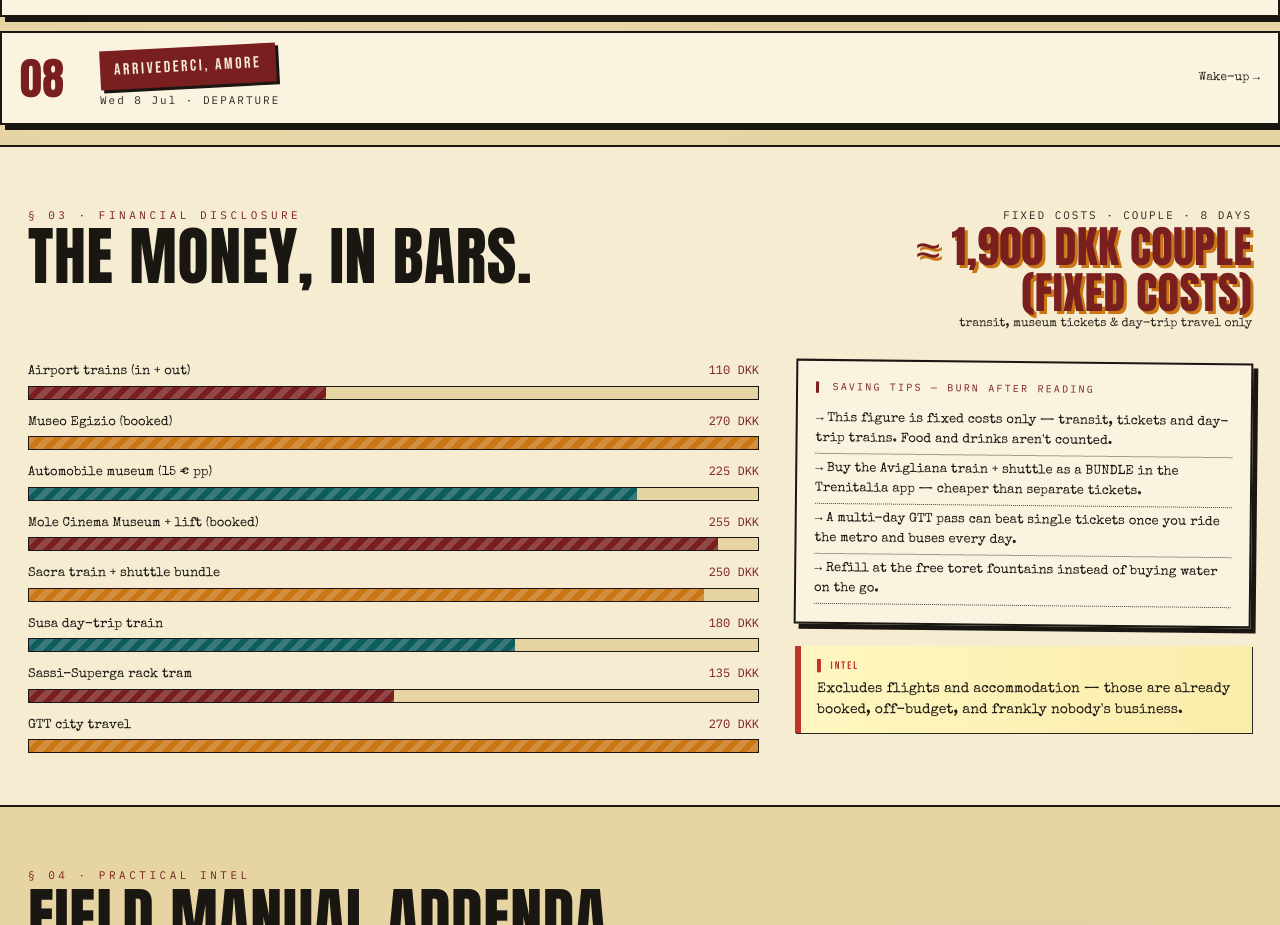
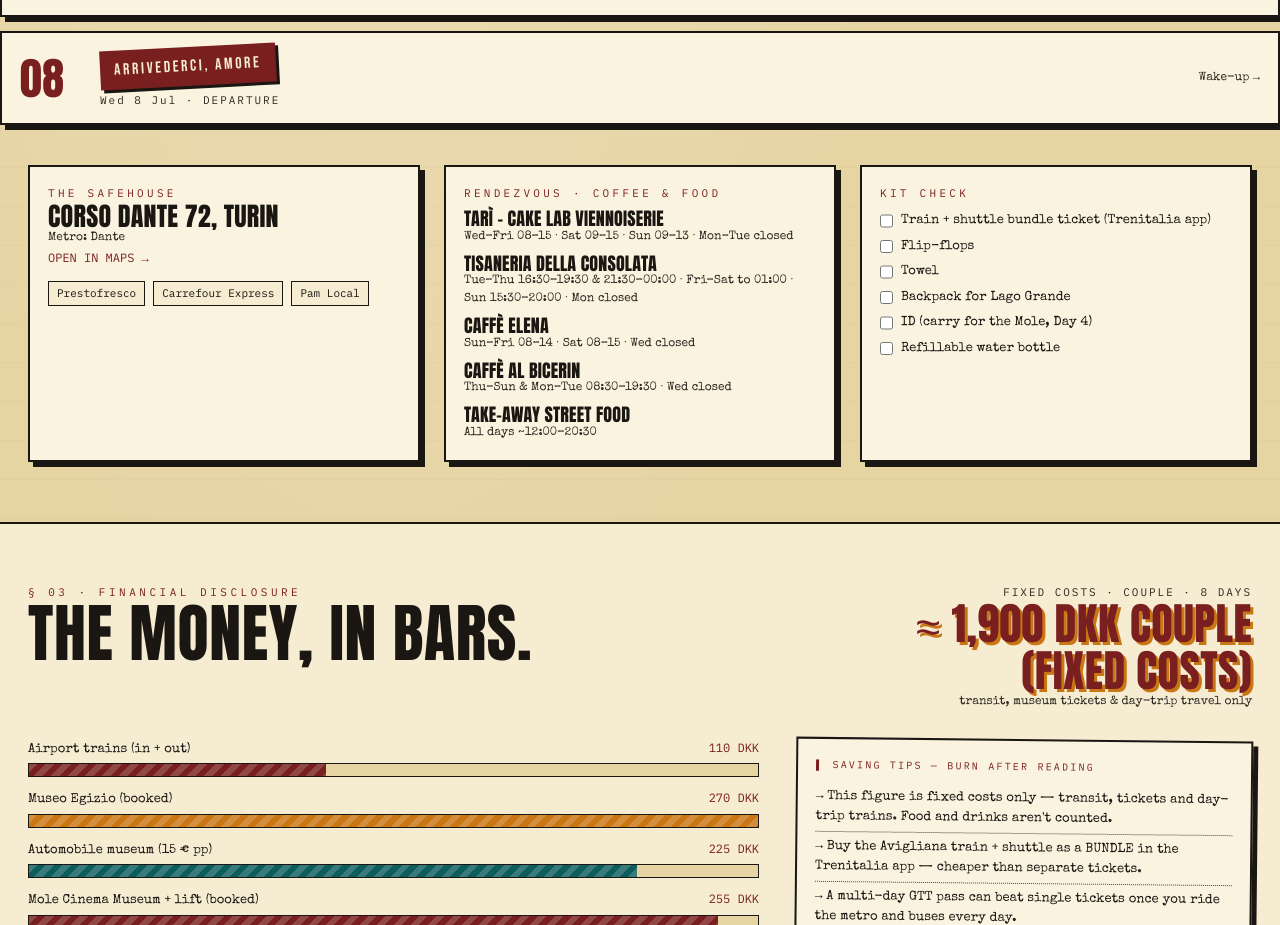
Before and after one commit to apurveh/trip-itinerary-app, a React (Vite) app: page /#/trips/turin in a window 1280 px wide. Shown: the part 1788-2713 px from the top of the page. Built offline with nearby package versions, Linux system fonts and the light colour scheme; a web font is replaced by a local one.

Commit message:
feat: safehouse, rendezvous, and persistent packing panels

```diff
--- /dev/null
+++ b/src/components/trip/PackingList.tsx
@@ -0,0 +1,19 @@
+import { useLocalStorage } from "@/lib/useLocalStorage";
+export default function PackingList({ items }: { items: string[] }) {
+  const [checked, setChecked] = useLocalStorage<Record<string, boolean>>("packing", {});
+  const toggle = (i: string) => setChecked({ ...checked, [i]: !checked[i] });
+  return (
+    <div style={{ border: "2px solid var(--ink)", background: "var(--paper)", padding: 18, boxShadow: "5px 5px 0 var(--ink)" }}>
+      <div className="t-mono" style={{ fontSize: 11, letterSpacing: "0.3em", color: "var(--wine)" }}>KIT CHECK</div>
+      <ul style={{ listStyle: "none", padding: 0, margin: "10px 0 0", display: "grid", gap: 6 }}>
+        {items.map((it) => (
+          <li key={it}>
+            <label className="t-typewriter" style={{ fontSize: 13, display: "flex", gap: 8, cursor: "pointer", textDecoration: checked[it] ? "line-through" : "none", opacity: checked[it] ? 0.55 : 1 }}>
+              <input type="checkbox" checked={!!checked[it]} onChange={() => toggle(it)} /> {it}
+            </label>
+          </li>
+        ))}
+      </ul>
+    </div>
+  );
+}
--- /dev/null
+++ b/src/components/trip/Rendezvous.tsx
@@ -0,0 +1,16 @@
+import type { Trip } from "@/lib/types";
+export default function Rendezvous({ trip }: { trip: Trip }) {
+  return (
+    <div style={{ border: "2px solid var(--ink)", background: "var(--paper)", padding: 18, boxShadow: "5px 5px 0 var(--ink)" }}>
+      <div className="t-mono" style={{ fontSize: 11, letterSpacing: "0.3em", color: "var(--wine)" }}>RENDEZVOUS · COFFEE & FOOD</div>
+      <ul style={{ listStyle: "none", padding: 0, margin: "10px 0 0", display: "grid", gap: 10 }}>
+        {trip.food.map((c) => (
+          <li key={c.name}>
+            <div className="t-display" style={{ fontSize: 18 }}>{c.name}</div>
+            <div className="t-typewriter" style={{ fontSize: 12, color: "var(--ink-soft)" }}>{c.hours}</div>
+          </li>
+        ))}
+      </ul>
+    </div>
+  );
+}
--- /dev/null
+++ b/src/components/trip/Safehouse.tsx
@@ -0,0 +1,17 @@
+import type { Trip } from "@/lib/types";
+import { mapsLink } from "@/lib/mapsLink";
+export default function Safehouse({ trip }: { trip: Trip }) {
+  return (
+    <div style={{ border: "2px solid var(--ink)", background: "var(--paper)", padding: 18, boxShadow: "5px 5px 0 var(--ink)" }}>
+      <div className="t-mono" style={{ fontSize: 11, letterSpacing: "0.3em", color: "var(--wine)" }}>THE SAFEHOUSE</div>
+      <div className="t-display" style={{ fontSize: 26, marginTop: 4 }}>{trip.base.address}</div>
+      <div className="t-typewriter" style={{ fontSize: 12, color: "var(--ink-soft)" }}>Metro: {trip.base.metro}</div>
+      <a href={mapsLink(trip.base.address)} target="_blank" rel="noreferrer" className="t-mono" style={{ fontSize: 12, color: "var(--wine)" }}>OPEN IN MAPS →</a>
+      <div style={{ marginTop: 10, display: "flex", gap: 8, flexWrap: "wrap" }}>
+        {trip.base.supermarkets.map((s) => (
+          <span key={s} className="t-mono" style={{ fontSize: 11, border: "1.5px solid var(--ink)", padding: "3px 8px", background: "var(--cream)" }}>{s}</span>
+        ))}
+      </div>
+    </div>
+  );
+}
--- a/src/routes/Trip.tsx
+++ b/src/routes/Trip.tsx
@@ -8,6 +8,9 @@ import PracticalInfo from "@/components/trip/PracticalInfo";
 import MemoriesSection from "@/components/trip/MemoriesSection";
 import BackToHub from "@/components/trip/BackToHub";
 import StatusBanner from "@/components/trip/StatusBanner";
+import Safehouse from "@/components/trip/Safehouse";
+import Rendezvous from "@/components/trip/Rendezvous";
+import PackingList from "@/components/trip/PackingList";
 
 export default function Trip() {
   const { slug = "turin" } = useParams<{ slug: string }>();
@@ -39,6 +42,13 @@ export default function Trip() {
       <TripHero trip={trip} onBack={onBack} />
       <StatusBanner trip={trip} />
       <DayIndex trip={trip} />
+      <section style={{ padding: "40px 0" }}>
+        <div className="case-container" style={{ display: "grid", gridTemplateColumns: "repeat(auto-fit, minmax(280px, 1fr))", gap: 24 }}>
+          <Safehouse trip={trip} />
+          <Rendezvous trip={trip} />
+          <PackingList items={trip.packing} />
+        </div>
+      </section>
       <BudgetSection trip={trip} />
       <PracticalInfo trip={trip} />
       <MemoriesSection />
```
